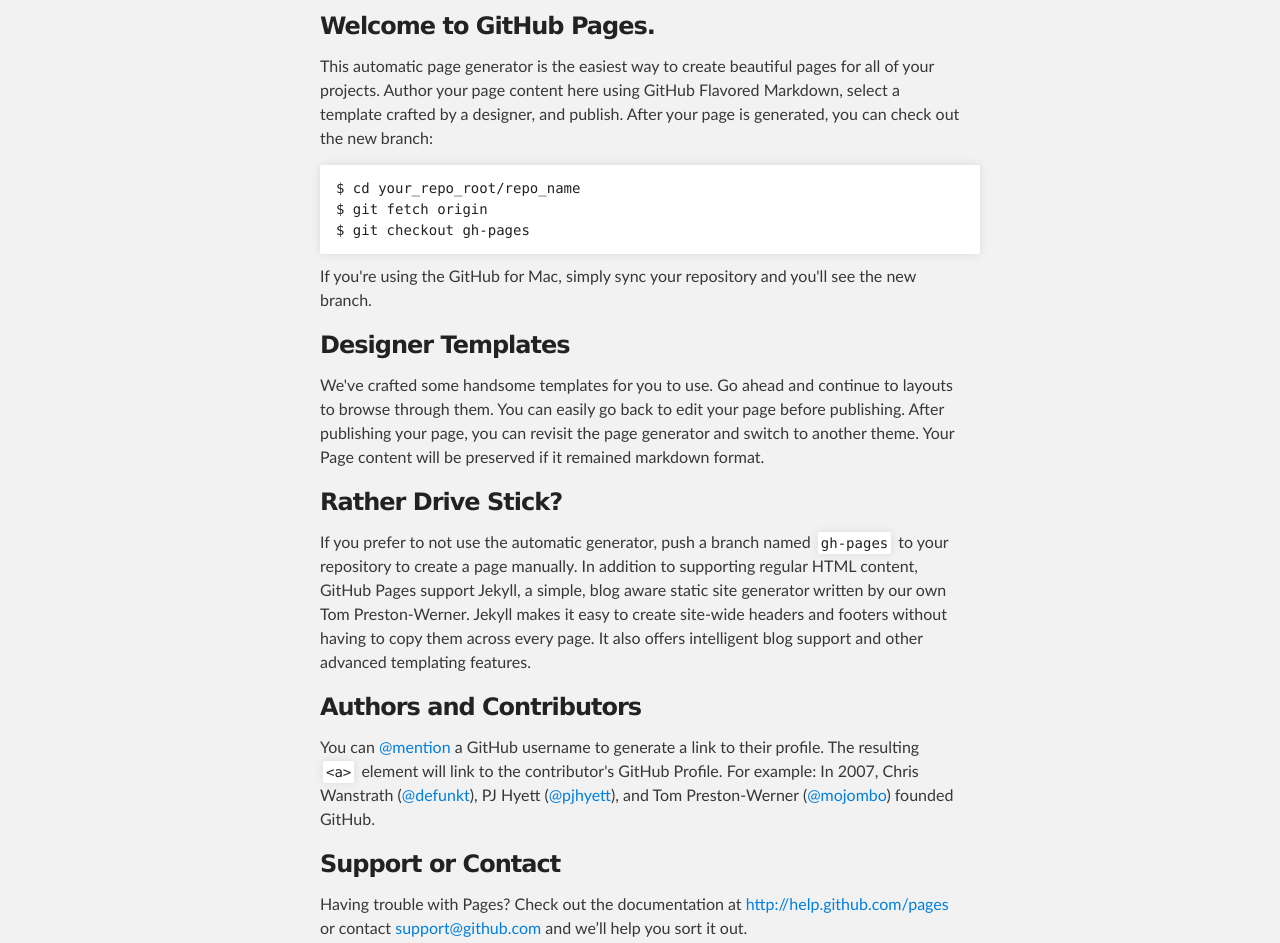
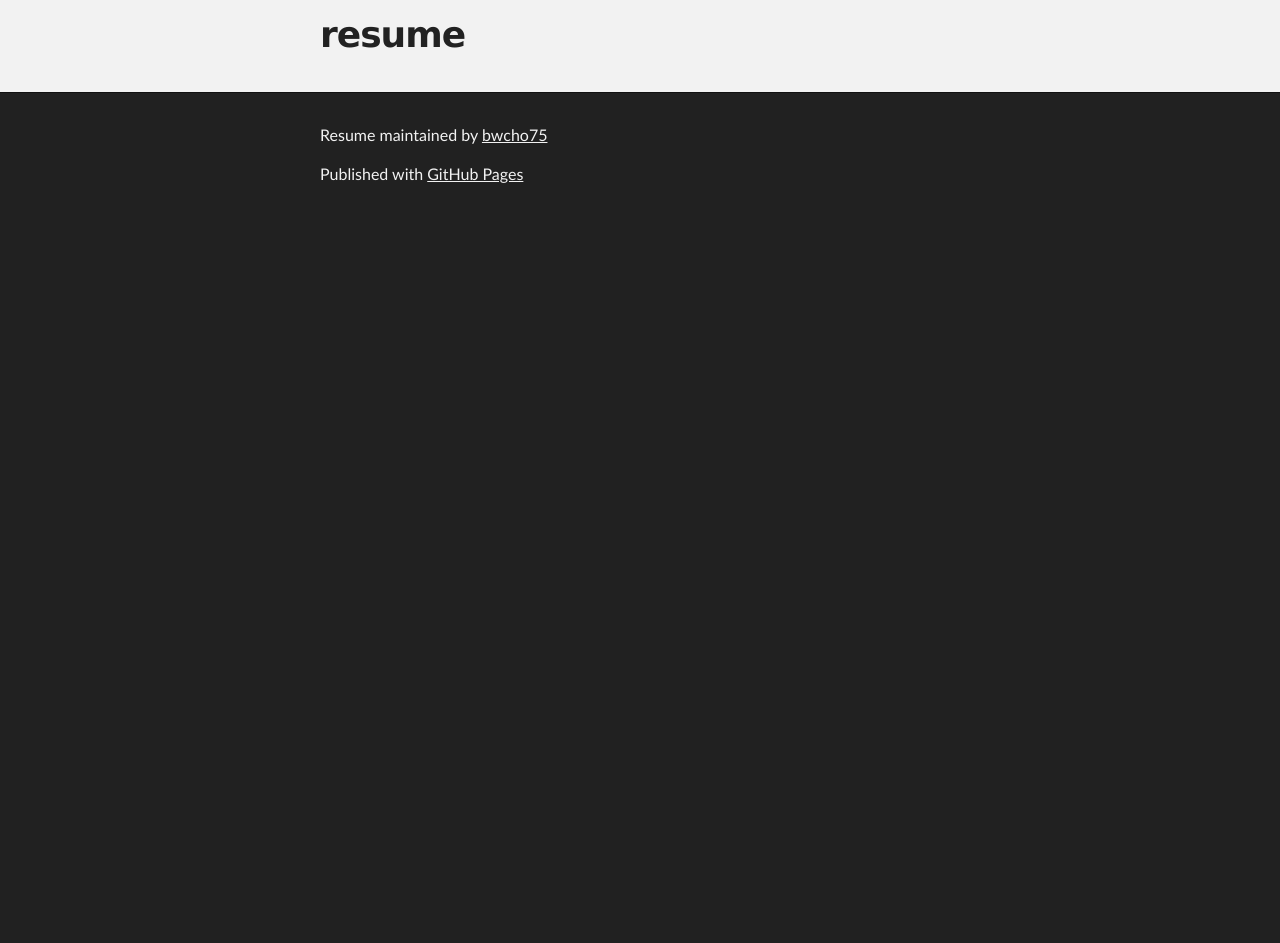
Before and after one commit to bwcho75/resume, a plain HTML site: page index.html in a window 1280 px wide. Shown: the part 216-1159 px from the top of the page. After the commit the page ends 800 px from the top, so only its background shows below. Drawn offline with Linux system fonts and the light colour scheme.

```diff
--- a/index.html
+++ b/index.html
@@ -31,37 +31,8 @@
     <!-- MAIN CONTENT -->
     <div id="main_content_wrap" class="outer">
       <section id="main_content" class="inner">
-        <h3>
-<a name="welcome-to-github-pages" class="anchor" href="#welcome-to-github-pages"><span class="octicon octicon-link"></span></a>Welcome to GitHub Pages.</h3>
-
-<p>This automatic page generator is the easiest way to create beautiful pages for all of your projects. Author your page content here using GitHub Flavored Markdown, select a template crafted by a designer, and publish. After your page is generated, you can check out the new branch:</p>
-
-<pre><code>$ cd your_repo_root/repo_name
-$ git fetch origin
-$ git checkout gh-pages
-</code></pre>
-
-<p>If you're using the GitHub for Mac, simply sync your repository and you'll see the new branch.</p>
-
-<h3>
-<a name="designer-templates" class="anchor" href="#designer-templates"><span class="octicon octicon-link"></span></a>Designer Templates</h3>
-
-<p>We've crafted some handsome templates for you to use. Go ahead and continue to layouts to browse through them. You can easily go back to edit your page before publishing. After publishing your page, you can revisit the page generator and switch to another theme. Your Page content will be preserved if it remained markdown format.</p>
-
-<h3>
-<a name="rather-drive-stick" class="anchor" href="#rather-drive-stick"><span class="octicon octicon-link"></span></a>Rather Drive Stick?</h3>
-
-<p>If you prefer to not use the automatic generator, push a branch named <code>gh-pages</code> to your repository to create a page manually. In addition to supporting regular HTML content, GitHub Pages support Jekyll, a simple, blog aware static site generator written by our own Tom Preston-Werner. Jekyll makes it easy to create site-wide headers and footers without having to copy them across every page. It also offers intelligent blog support and other advanced templating features.</p>
-
-<h3>
-<a name="authors-and-contributors" class="anchor" href="#authors-and-contributors"><span class="octicon octicon-link"></span></a>Authors and Contributors</h3>
-
-<p>You can <a href="https://github.com/blog/821" class="user-mention">@mention</a> a GitHub username to generate a link to their profile. The resulting <code>&lt;a&gt;</code> element will link to the contributor's GitHub Profile. For example: In 2007, Chris Wanstrath (<a href="https://github.com/defunkt" class="user-mention">@defunkt</a>), PJ Hyett (<a href="https://github.com/pjhyett" class="user-mention">@pjhyett</a>), and Tom Preston-Werner (<a href="https://github.com/mojombo" class="user-mention">@mojombo</a>) founded GitHub.</p>
-
-<h3>
-<a name="support-or-contact" class="anchor" href="#support-or-contact"><span class="octicon octicon-link"></span></a>Support or Contact</h3>
-
-<p>Having trouble with Pages? Check out the documentation at <a href="http://help.github.com/pages">http://help.github.com/pages</a> or contact <a href="mailto:support@github.com">support@github.com</a> and we’ll help you sort it out.</p>
+        <h1>
+<a name="resume" class="anchor" href="#resume"><span class="octicon octicon-link"></span></a>resume</h1>
       </section>
     </div>
 
```
Also changed, not shown: params.json (+1 -1 lines).
